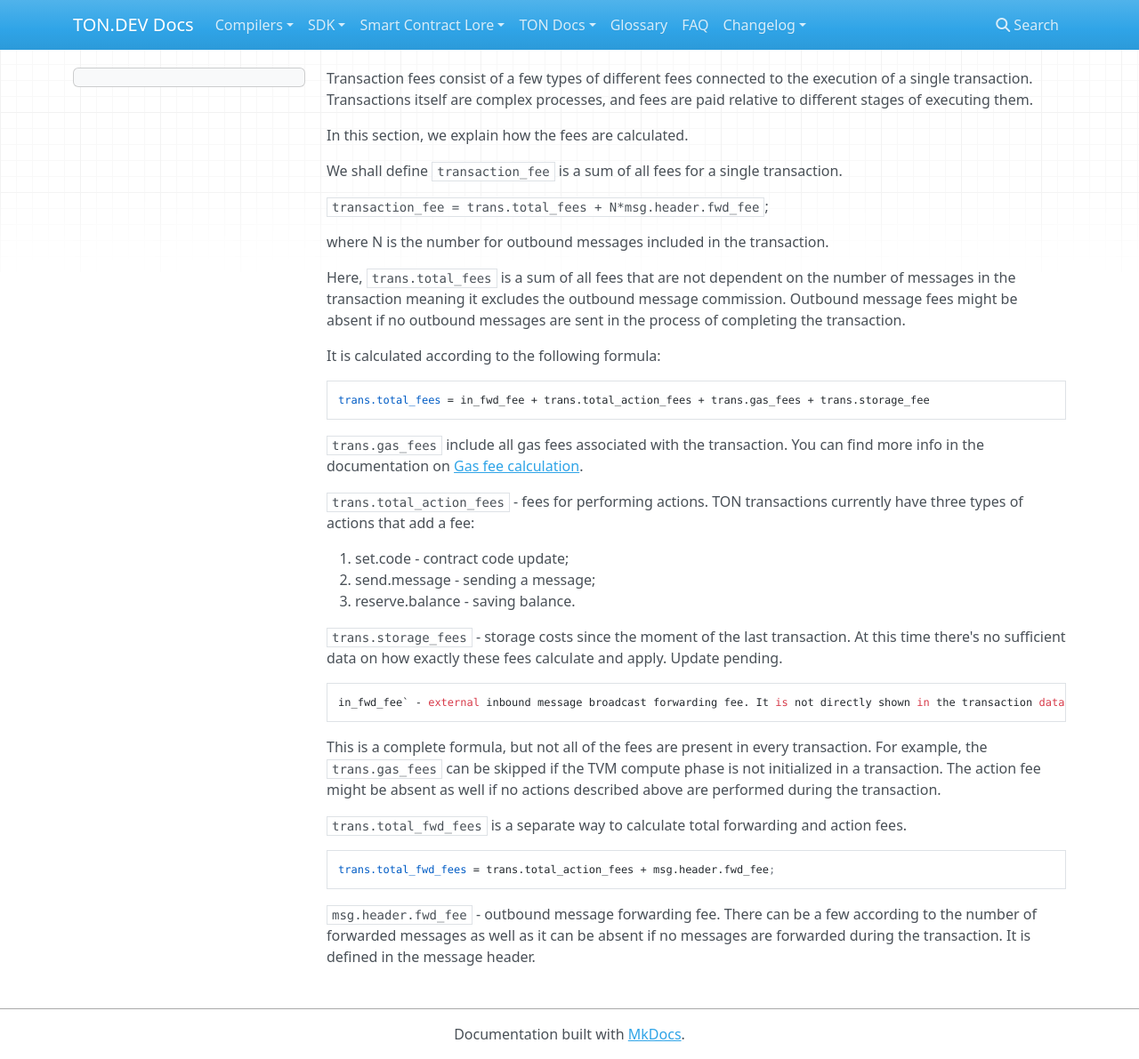
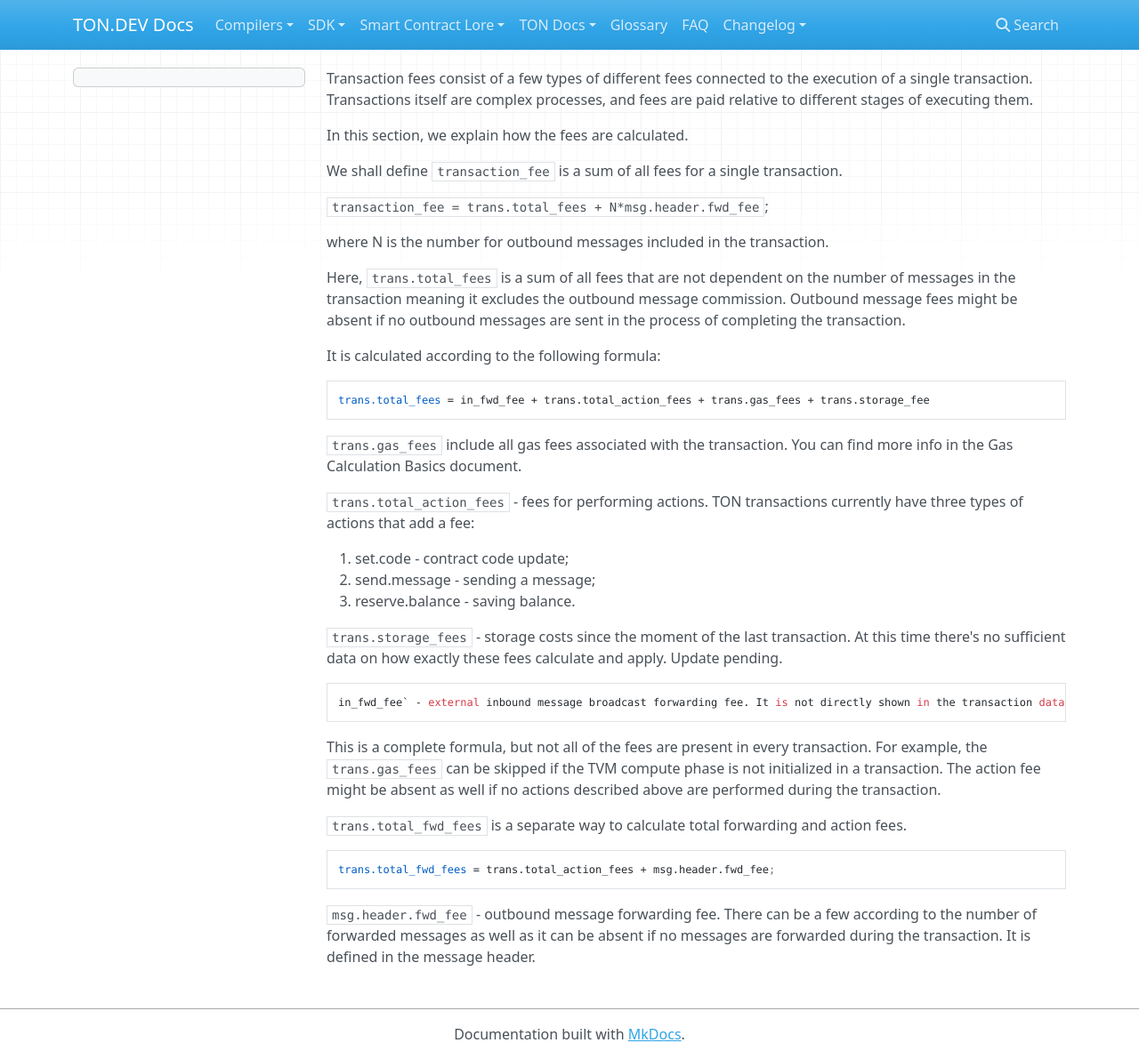
Before and after one commit to condor-the-bird/tondev, an MkDocs documentation site: the page built from docs/Smart Contract Lore/Transaction Fee Calculation.md, in a window 1280 px wide and 1191 px high. Shown: the whole window at 89% size. Built offline with MkDocs 1.6.1, drawn with Linux system fonts in a browser that asks for light colours; nearby versions of some CDN libraries.

Commit message:
Update Transaction Fee Calculation.md

````diff
--- a/docs/Smart Contract Lore/Transaction Fee Calculation.md
+++ b/docs/Smart Contract Lore/Transaction Fee Calculation.md
@@ -16,7 +16,7 @@ It is calculated according to the following formula:
 trans.total_fees = in_fwd_fee + trans.total_action_fees + trans.gas_fees + trans.storage_fee
 ```
 
-`trans.gas_fees` include all gas fees associated with the transaction. You can find more info in the documentation on [Gas fee calculation](https://www.notion.so/tonlabs/Gas-Calculation-Basics-b7186a4f34c14b48bbd36b70eef5866e).
+`trans.gas_fees` include all gas fees associated with the transaction. You can find more info in the Gas Calculation Basics document.
 
 `trans.total_action_fees` - fees for performing actions. TON transactions currently have three types of actions that add a fee:
 
````
